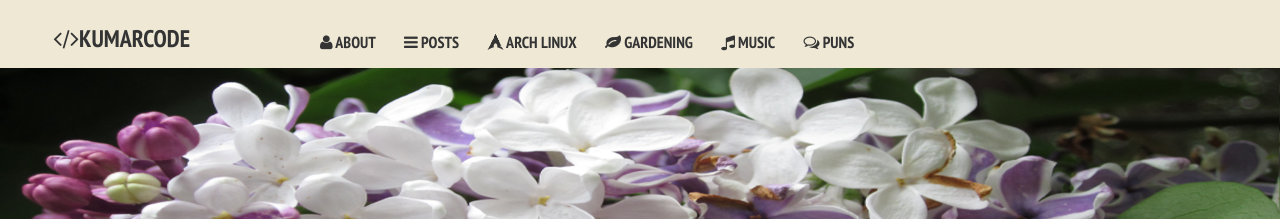
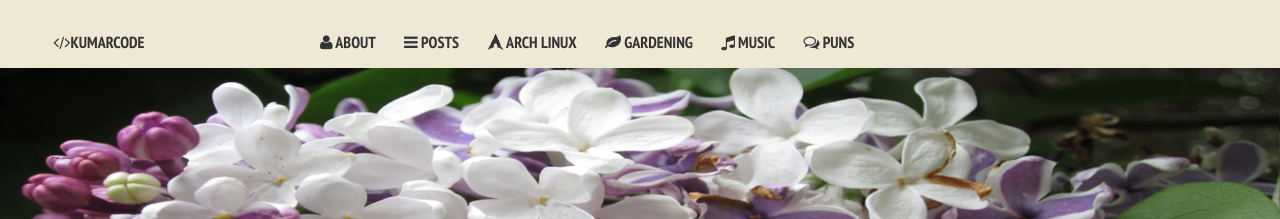
Before and after one commit to nikhil/nikhil.github.io, a Jekyll site: the page built from index.md, in a window 1280 px wide. Shown: the top 219 px of the page. Built offline with Jekyll 4.4.1, drawn with Linux system fonts in a browser that asks for light colours; nearby versions of some CDN libraries; some web fonts are replaced.

Commit message:
reduced title size

```diff
--- a/assets/css/custom.css
+++ b/assets/css/custom.css
@@ -68,9 +68,7 @@ border-style: double;
 
 #titlename {
 
-font-size: 150%;
-position: absolute;
-top: 23px;
+font-size: 100%;
 
 
 }
@@ -79,7 +77,7 @@ top: 23px;
 
 
 display: inline-block;
-webkit-transform: rotateY(360deg);
+-webkit-transform: rotateY(360deg);
        -moz-transform: rotateY(360deg);
         -ms-transform: rotateY(360deg);
          -o-transform: rotateY(360deg);
```
